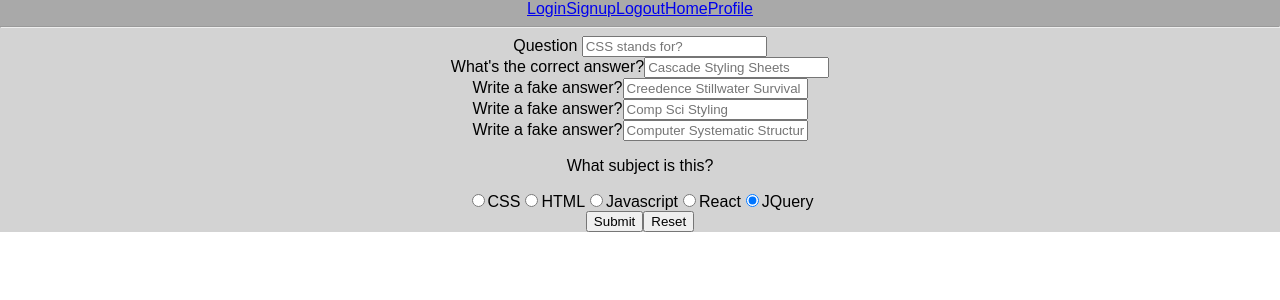
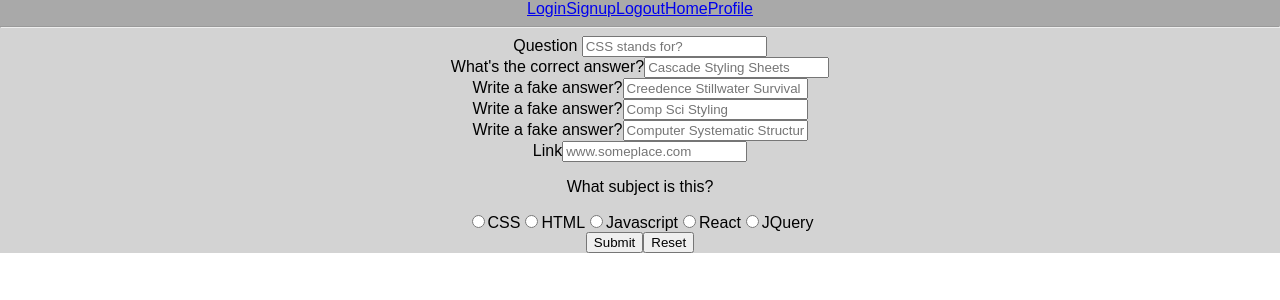
Before and after one commit to complicationlamp/flashcard-react-app-client, a React (Create React App) app: page /makeFlashcard in a window 1280 px wide. Shown: the top 300 px of the page. Built offline with nearby package versions, Linux system fonts and the light colour scheme.

Commit message:
posting to db

```diff
--- a/src/components/makeFlashcard.js
+++ b/src/components/makeFlashcard.js
@@ -1,6 +1,49 @@
 import React from 'react';
+import { API_BASE_URL } from '../config'
 
 export class MakeFlashcard extends React.Component {
+	constructor(props) {
+		super(props);
+
+		this.state = {
+			subject: "",
+			question:"",
+			answer:"",
+			wrongAnsOne:"",
+			wrongAnsTwo:"",
+			wrongAnsThree:"",
+			link:"",
+			error: null,
+            loading: false
+		};
+		this.onSubmit = this.onSubmit.bind(this);
+	}
+
+	updateState(field, input) {
+		this.setState({[field]: input})
+	}
+	onSubmit(e){
+		e.preventDefault();
+
+		// const value = this.input.value;
+		// console.log(value);
+		return fetch(`${API_BASE_URL}/questions`, {
+			method: 'POST',
+			headers: {
+				'Accept': 'application/json',
+				'Content-Type': 'application/json'
+			},
+			body: JSON.stringify({
+				subject: this.state.subject,
+				question: this.state.question,
+				answer: this.state.answer,
+				wrongAnsOne: this.state.wrongAnsOne,
+				wrongAnsTwo: this.state.wrongAnsTwo,
+				wrongAnsThree: this.state.wrongAnsThree,
+				link: this.state.link
+			}),
+		})
+	};
 
 	render() {
 		function handleClick(e) {
@@ -12,51 +55,55 @@ export class MakeFlashcard extends React.Component {
 			console.log('reset was clicked');
 		}
 		return (
-			<form id="App-newFlashCard">
+			<form id="App-newFlashCard" onSubmit={this.onSubmit}>
 				<div class="form-section">
 					<label for="flashcard-question">Question </label>
-					<input type="text" name="flashcard-question" placeholder="CSS stands for?" required/>
+					<input onChange={event => this.updateState('question', event.target.value)} type="text" name="flashcard-question" placeholder="CSS stands for?" required/>
 				</div>
 				<div class="form-section">
 					<label for="flashcard-right-answer">What's the correct answer?</label>
-					<input type="text" name="flashcard-right-answer" placeholder="Cascade Styling Sheets" required/>
+					<input onChange={event => this.updateState('answer', event.target.value)}type="text" name="flashcard-right-answer" placeholder="Cascade Styling Sheets" required/>
 				</div>
 				<div class="form-section">
 					<label for="flashcard-wrong-answer">Write a fake answer?</label>
-					<input type="text" name="flashcard-wrong-answer" placeholder="Creedence Stillwater Survival" required/>
+					<input onChange={event => this.updateState('wrongAnsOne', event.target.value)} type="text" name="flashcard-wrong-answer" placeholder="Creedence Stillwater Survival" required/>
 				</div>
 				<div class="form-section">
 					<label for="flashcard-wrong-answer">Write a fake answer?</label>
-					<input type="text" name="flashcard-wrong-answer" placeholder="Comp Sci Styling" required/>
+					<input onChange={event => this.updateState('wrongAnsTwo', event.target.value)} type="text" name="flashcard-wrong-answer" placeholder="Comp Sci Styling" required/>
 				</div>
 				<div class="form-section">
 					<label for="flashcard-wrong-answer">Write a fake answer?</label>
-					<input type="text" name="flashcard-wrong-answer" placeholder="Computer Systematic Structure" required/>
+					<input onChange={event => this.updateState('wrongAnsThree', event.target.value)} type="text" name="flashcard-wrong-answer" placeholder="Computer Systematic Structure" />
+				</div>
+				<div class="form-section">
+					<label for="flashcard-link">Link</label>
+					<input onChange={event => this.updateState('link', event.target.value)} type="url" name="flashcard-link" placeholder="www.someplace.com"/>
 				</div>
 				<div class="form-section">
 					<p>What subject is this?</p>
-					<input type="radio" name="subject-type" value="0" class="subject-type-radio" checked/>
+					<input onClick={event => this.updateState('subject', 'CSS')} type="radio" name="subject-type" value={this.state.subject === 'CSS'} class="subject-type-radio" />
 					<label for="subject-type">
 						<span>CSS</span>
           	  		</label>
-					<input type="radio" name="subject-type" value="0" class="subject-type-radio" checked/>
+					<input onClick={event => this.updateState('subject', 'HTML')} type="radio" name="subject-type" value={this.state.subject === 'HTML'} class="subject-type-radio" />
 					<label for="subject-type">
 						<span>HTML</span>
            			 </label>
-					<input type="radio" name="subject-type" value="0" class="subject-type-radio" checked/>
+					<input onClick={event => this.updateState('subject', 'Javascript')} type="radio" name="subject-type" value={this.state.subject === 'Javascript'} class="subject-type-radio" />
 					<label for="subject-type">
 						<span>Javascript</span>
             		</label>
-					<input type="radio" name="subject-type" value="0" class="subject-type-radio" checked/>
+					<input onClick={event => this.updateState('subject', 'React')} type="radio" name="subject-type" value={this.state.subject === 'React'} class="subject-type-radio" />
 					<label for="subject-type">
 						<span>React</span>
             		</label>
-					<input type="radio" name="subject-type" value="0" class="subject-type-radio" checked/>
+					<input onClick={event => this.updateState('subject', 'jQuery')} type="radio" name="subject-type" value={this.state.subject === 'jQuery'} class="subject-type-radio" />
 					<label for="subject-type">
 						<span>JQuery</span>
            			 </label>
 				</div>
-				<button type="submit" onClick={handleClick}>Submit</button>
+				<button type="submit" >Submit</button>
 				<button type="reset" onClick={handleReset}>Reset</button>
 			</form>
 		)
```
